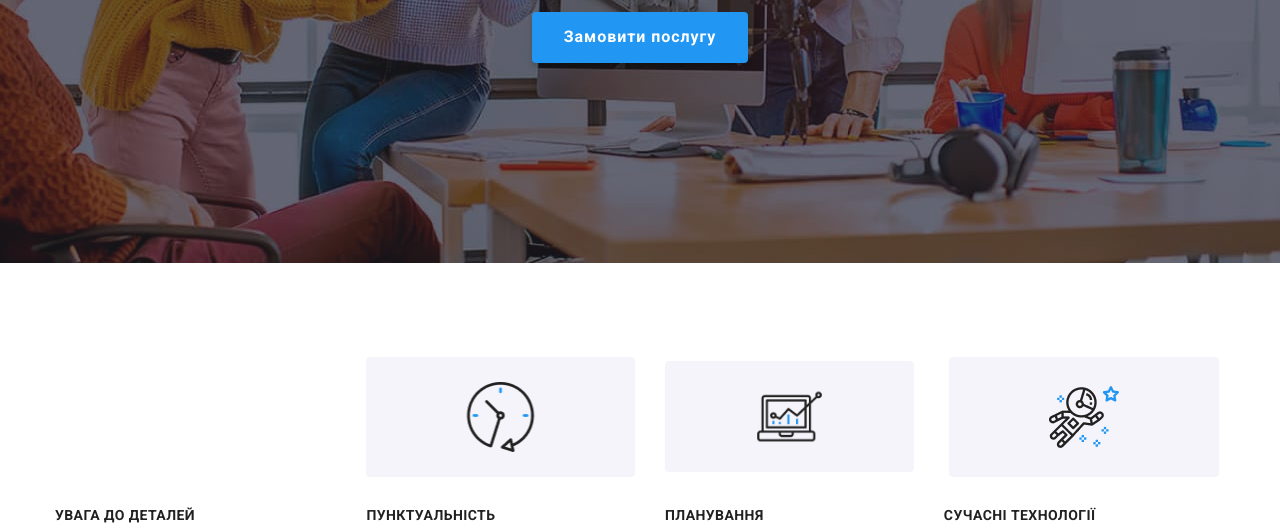
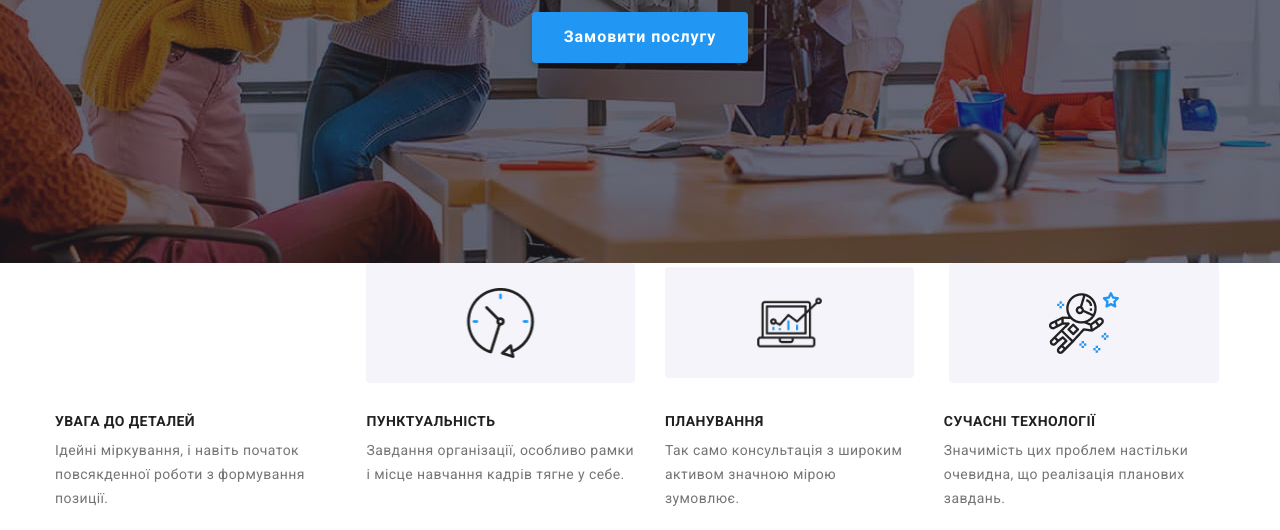
Before and after one commit to Oleh202208/from-goit-markup-hw-07, a plain HTML site: page index.html in a window 1280 px wide. Shown: the part 419-949 px from the top of the page. Drawn offline with nearby package versions, Linux system fonts and the light colour scheme.

Commit message:
Міні правки

```diff
--- a/index.html
+++ b/index.html
@@ -22,7 +22,7 @@
       href="https://cdnjs.cloudflare.com/ajax/libs/modern-normalize/1.1.0/modern-normalize.min.css"/>
 
     <link rel="stylesheet" href="./css/main.min.css">
-    <link rel="stylesheet" href="./css/styles.css" />
+    <!-- <link rel="stylesheet" href="./css/styles.css" /> -->
   </head>
   <body>
 
--- a/scss/components/_advances.scss
+++ b/scss/components/_advances.scss
@@ -1,6 +1,4 @@
-.advances__section{
-  padding: 94px 0;
-}
+
 .advances__container{
   width: 1200px;
   margin-left: auto;
```
Also changed, not shown: portfolio.html (+3 -3 lines), css/main.css, css/main.min.css, 2 other files.
